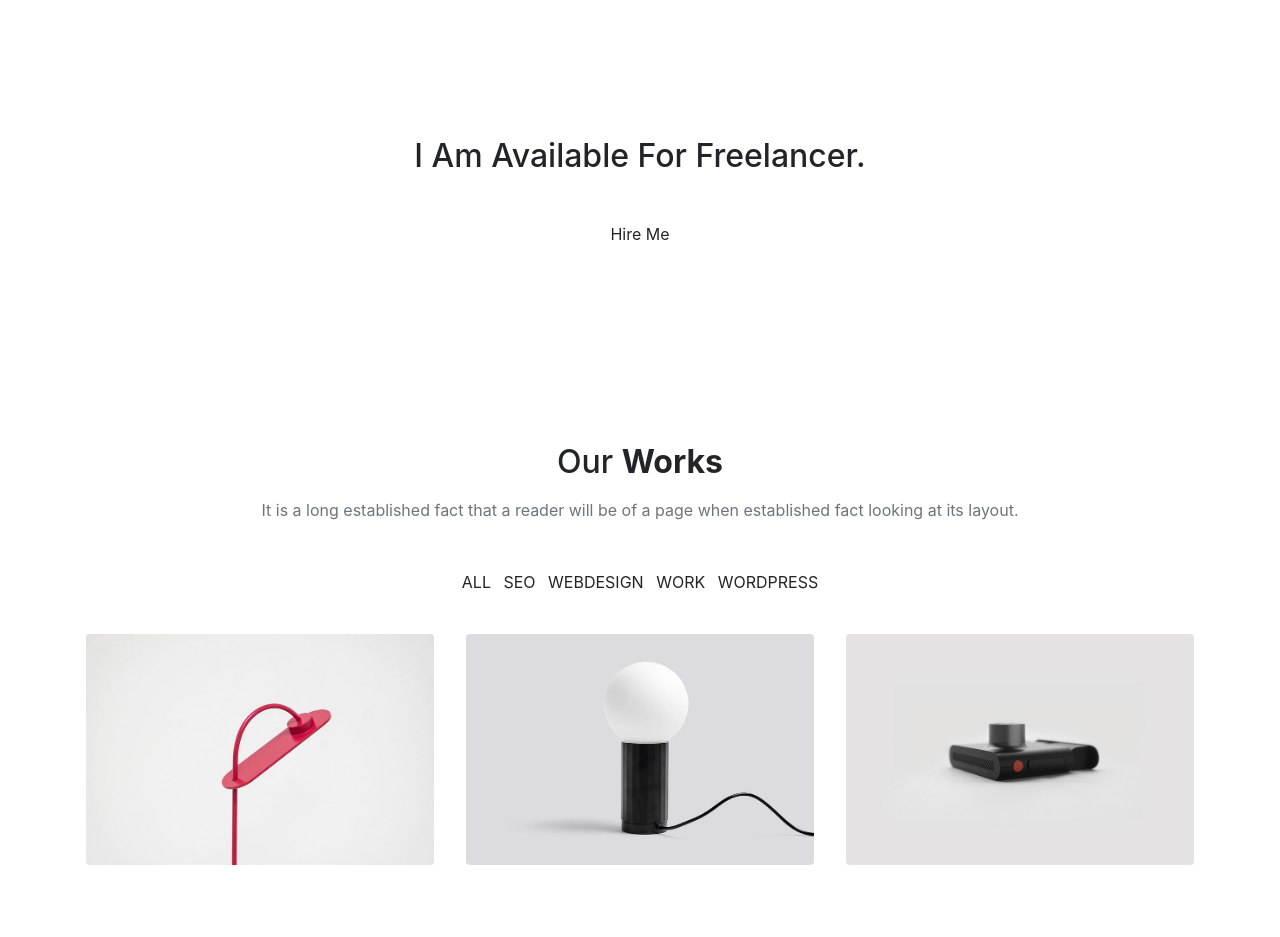
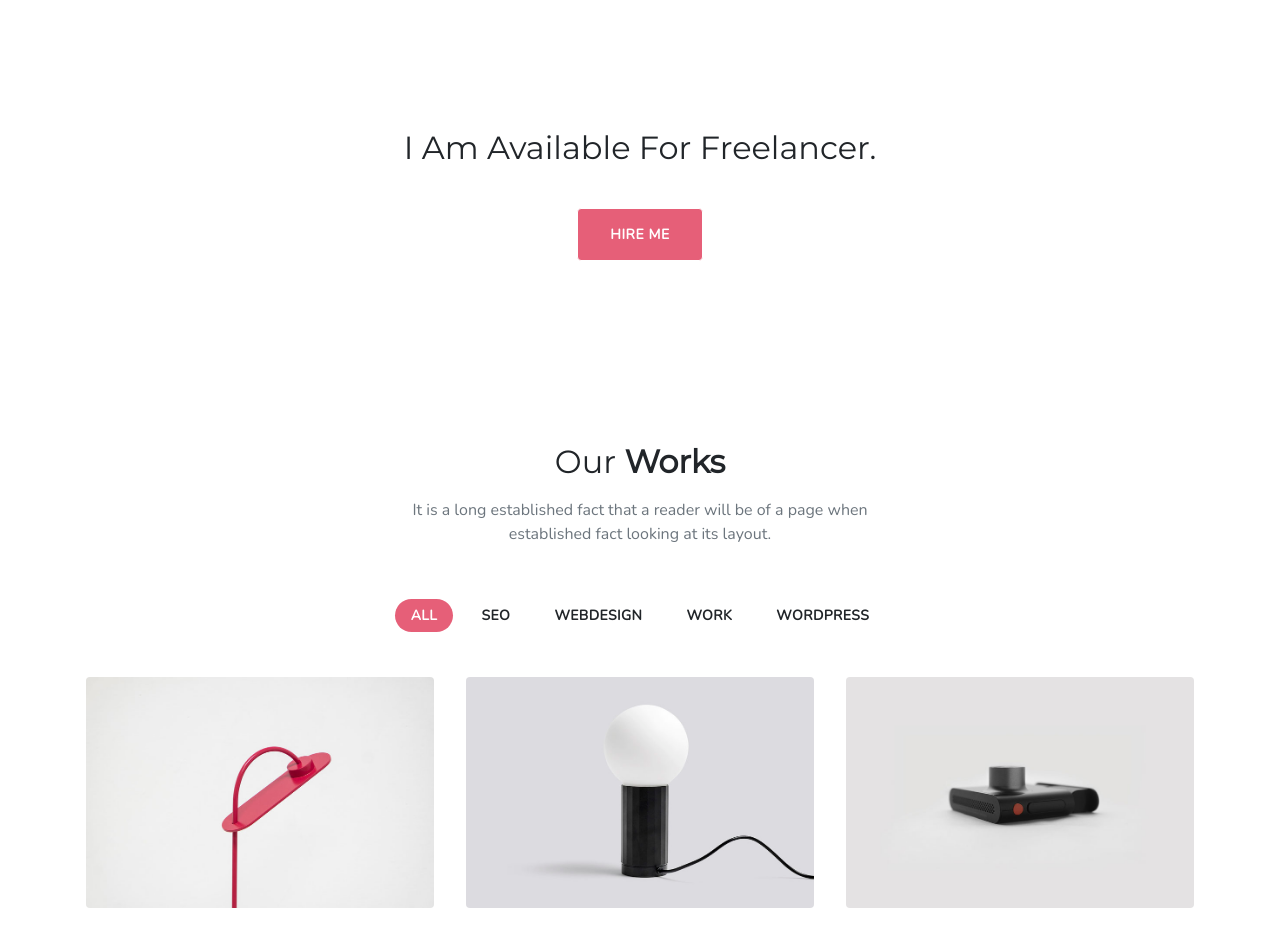
Before and after one commit to marwaahmedd/kerri, a plain HTML site: page index.html in a window 1280 px wide. Shown: the part 2460-3397 px from the top of the page. Drawn offline with nearby package versions, Linux system fonts and the light colour scheme.

Commit message:
Update index_style.css

```diff
--- a/css/index_style.css
+++ b/css/index_style.css
@@ -83,11 +83,97 @@ header
     color:#e65f78 !important;
 }
 
+.btn {
+    padding: 15px 32px;
+    font-size: 14px;
+    font-weight: 700;
+    transition: all 0.5s;
+    letter-spacing: 0.6px;
+    color: #fff;
+    box-shadow: none !important;
+    text-transform: uppercase;
+    outline: none !important;
+}
+
+.btn-custom{
+    background-color: #e65f78;
+    border-color: #e65f78;
+    border: 1px solid;
+}
+
+
+/* Hoda's part */
 
 
 
+/* Hoda's part */
+
+/* for all */
+
+body{
+    font-family: 'Nunito', sans-serif;
+}
+
+h1,h2,h3,h4,h5,h6{
+    font-family: 'Montserrat', sans-serif;
+}
+
+a{
+    text-decoration: none !important;
+}
 
 
+/* Our Works */
+
+.secHeader .subtitle {
+    max-width: 45%;
+}
+
+.ourWorks .workMinu li a {
+    font-size: 14px;
+    font-weight: 600;
+    letter-spacing: 0.03em;
+    border-radius: 30px;
+    padding: 6px 16px;
+    margin: 5px 0;
+    display: block;
+    cursor: pointer;
+    transition: all 0.5s;
+}
+
+.ourWorks .workMinu a.active,.ourWorks .workMinu a:hover {
+    background-color: #e65f78;
+    color: white !important;
+}
+
+.singleWork{
+    position: relative;
+    overflow: hidden;
+}
+
+.workDetail{
+    width: 100%;
+    height: 100%;
+    position: absolute;
+    top: 100%;
+    left: 0px;
+    transition: all 0.5s;
+}
+
+.singleWork:hover .workDetail{
+    background-color: rgba(0, 0, 0, 0.8);
+    top: 0px;
+}
+
+.workImg{
+    transition: all 0.5s;
+}
+
+.singleWork:hover .workImg{
+    transform: scale(1.1);
+}
+
+/* Hoda's part */
 
 
 
@@ -99,5 +185,8 @@ header
     padding-bottom: 100px;
 }
 
+.btn-custom{
+
+}
 
 /* sara's part */
```
